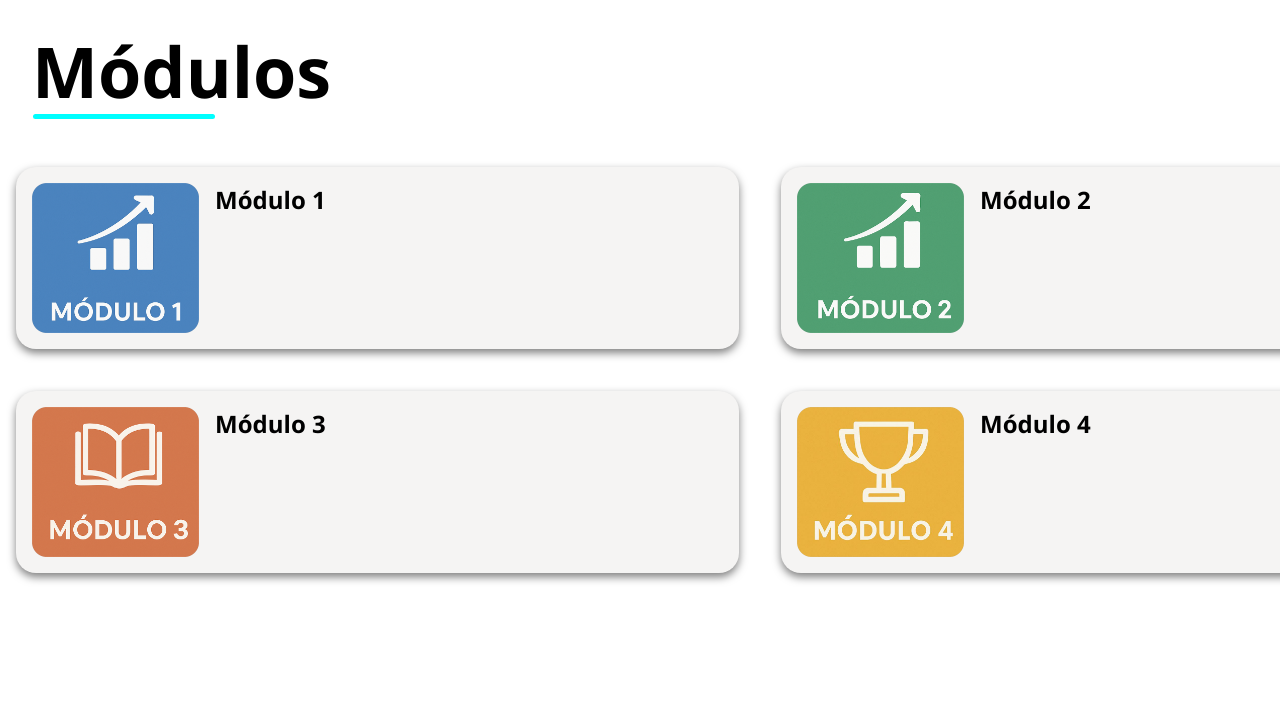
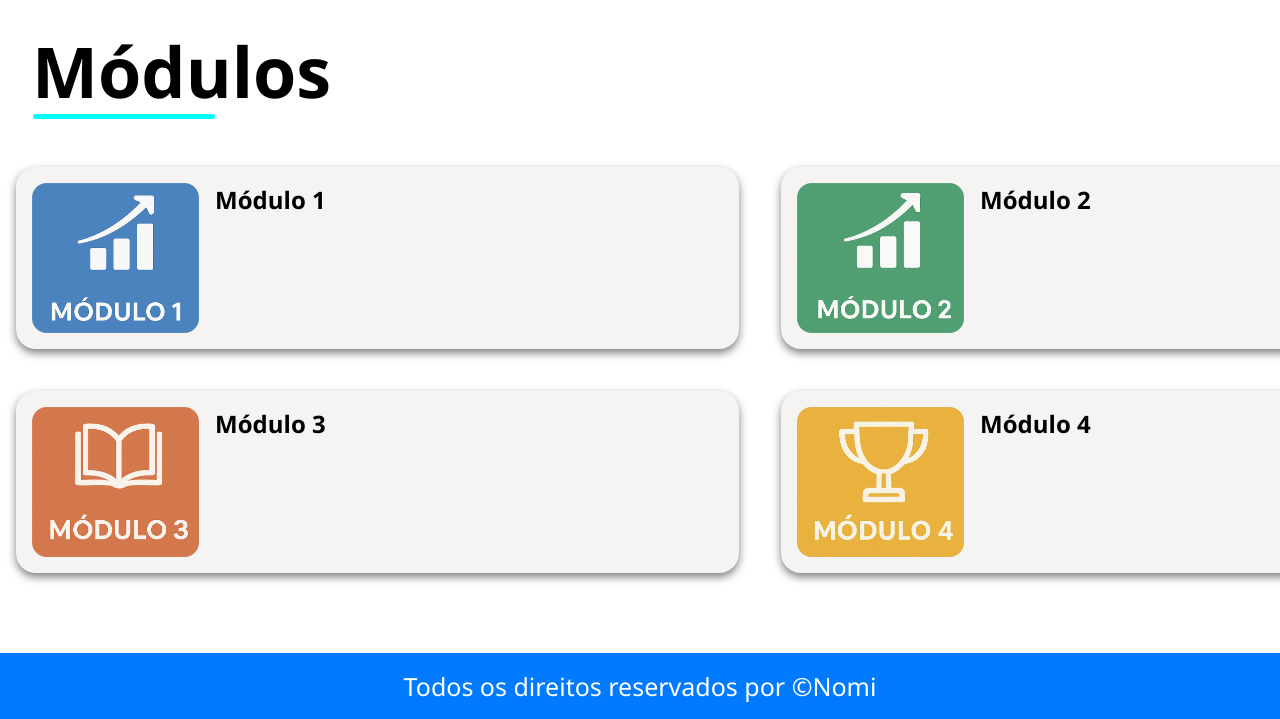
Before and after one commit to ktzxs/Project-Nomi1, a website: page index.html in a window 1280 px wide. Shown: the part 1418-2137 px from the top of the page. Before the commit the page ends 2007 px from the top, so only its background shows below. Drawn offline with nearby package versions, Linux system fonts and the light colour scheme.

Commit message:
footer criado 😒

```diff
--- a/index.html
+++ b/index.html
@@ -122,7 +122,14 @@
             </div>
         </div>
     </Main>
+
+    <footer class="footer">
+        <div>
+            <p class="text-footer">Todos os direitos reservados por ©Nomi</p>
+        </div>
+    </footer>
 </body>
+
 <!--Script-->
 <script src="./js/script.js"></script>
 </html>
--- a/style/style.css
+++ b/style/style.css
@@ -53,6 +53,7 @@ header {
 
 .topo {
     display: flex;
+    background-size: cover;
     height: 180px;
     justify-content: space-between;
     align-items: center;
@@ -263,7 +264,7 @@ main {
     width: 800px;
     display: flex;
     justify-content: center;
-    margin-left: 15%;
+    margin-left: 19%;
 }
 
 .manual-btn {
@@ -386,3 +387,26 @@ main {
     height: 150px;
     margin: 1rem;
 }
+
+.footer {
+    width: 100%;
+    background-color: #007bff;
+    margin-top: 4rem;
+    padding: 1rem;
+    display: flex;
+    justify-content: center;
+    align-items: center;
+}
+
+.footer div {
+    width: 100%;
+    display: flex;
+    justify-content: center;
+}
+
+.text-footer {
+    font-family: 'Segoe UI', Tahoma, Geneva, Verdana, sans-serif;
+    color: #fff;
+    margin: 0;
+    text-align: center;
+}
```
